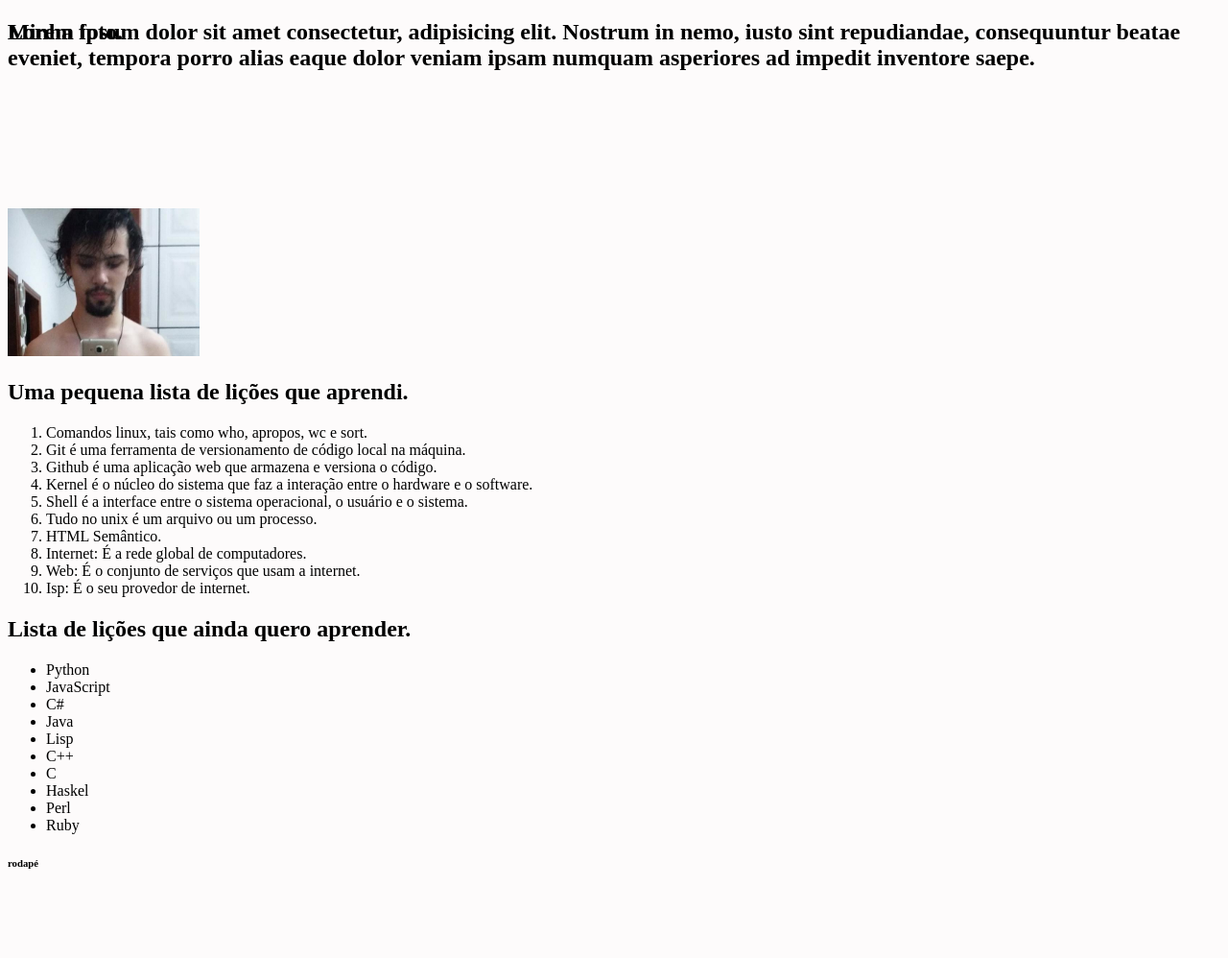
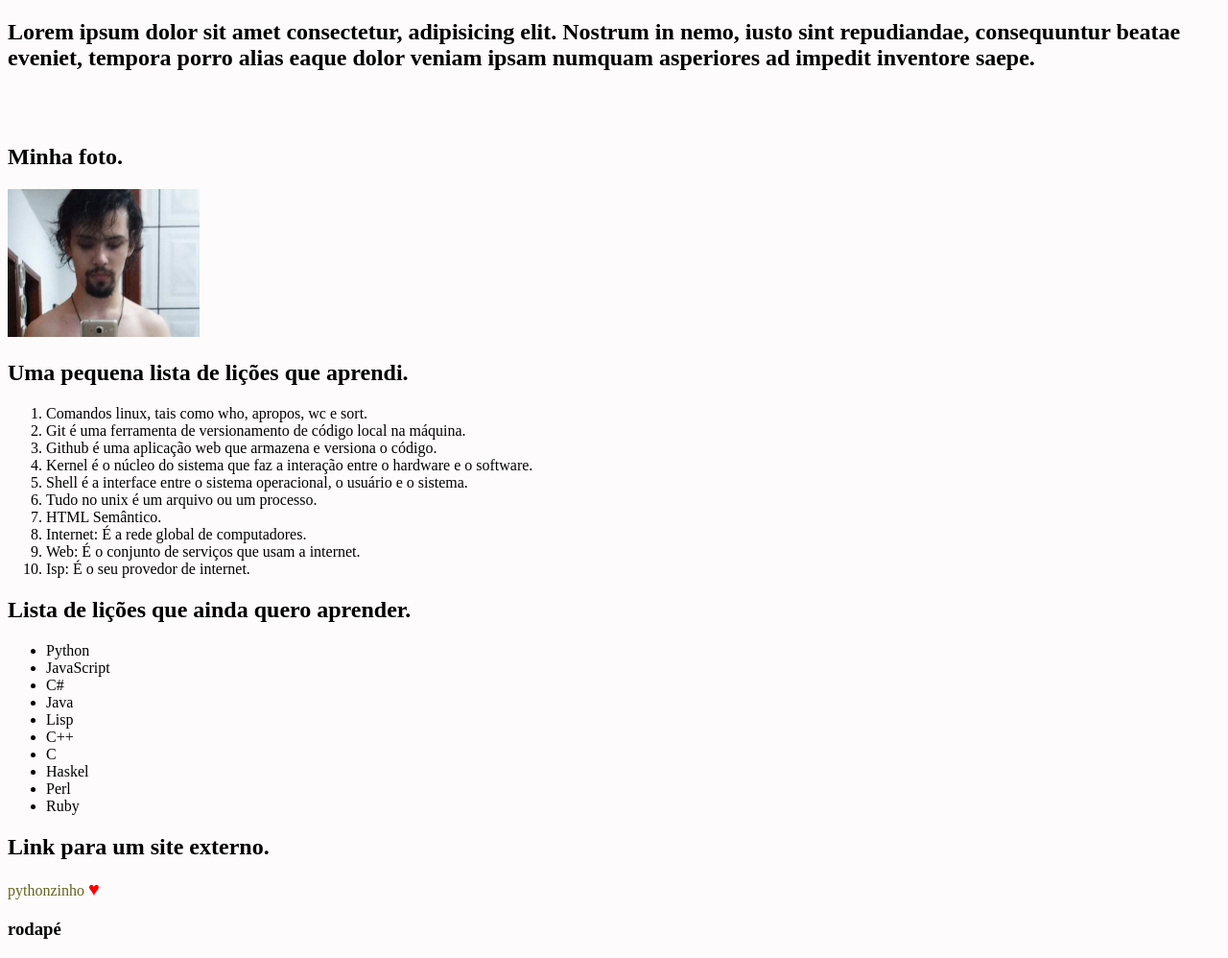
Before and after one commit to 58R1K8GTr/lessons-learned, a website: page index.html in a window 1280 px wide. Shown: the whole page at 96% size. Before the commit the page ends 930 px from the top, so only its background shows below. Drawn offline with Linux system fonts and the light colour scheme.

Commit message:
Requisito 7 satisfeito

```diff
--- a/index.html
+++ b/index.html
@@ -1,16 +1,20 @@
 <!DOCTYPE html>
 <html lang="pt-br">
+
 <head>
     <meta charset="UTF-8">
     <meta name="viewport" content="width=device-width, initial-scale=1.0">
     <title>Document</title>
     <link rel="stylesheet" href="style.css">
 </head>
+
 <body>
     <header id="cabecalho">
         <section>
             <h1 id="titulo">
-                Lorem ipsum dolor sit amet consectetur, adipisicing elit. Nostrum in nemo, iusto sint repudiandae, consequuntur beatae eveniet, tempora porro alias eaque dolor veniam ipsam numquam asperiores ad impedit inventore saepe.
+                Lorem ipsum dolor sit amet consectetur, adipisicing elit. Nostrum in nemo, iusto sint repudiandae,
+                consequuntur beatae eveniet, tempora porro alias eaque dolor veniam ipsam numquam asperiores ad impedit
+                inventore saepe.
             </h1>
         </section>
     </header>
@@ -52,12 +56,19 @@
                 <li>Ruby</li>
             </ul>
         </section>
+
+        <section>
+            <h2>Link para um site externo.</h2>
+            <a href="http://www.python.org" target="_blank" rel="noopener noreferrer">pythonzinho
+                <strong class="coracao">&hearts;</strong></a>
+        </section>
     </main>
 
     <footer id="rodape">
-        <h6>
+        <h3>
             rodapé
-        </h6>
+            </h6>
     </footer>
 </body>
+
 </html>
--- a/style.css
+++ b/style.css
@@ -9,5 +9,18 @@ body {
 
 #minha_foto {
     width: 200px;
+}
+
+main section:nth-of-type(1) {
     margin-top: 150px;
 }
+
+a {
+    text-decoration: none;
+    color: rgb(99, 99, 30);
+}
+
+.coracao {
+    color: red;
+    font-size: 20px;
+}
```
